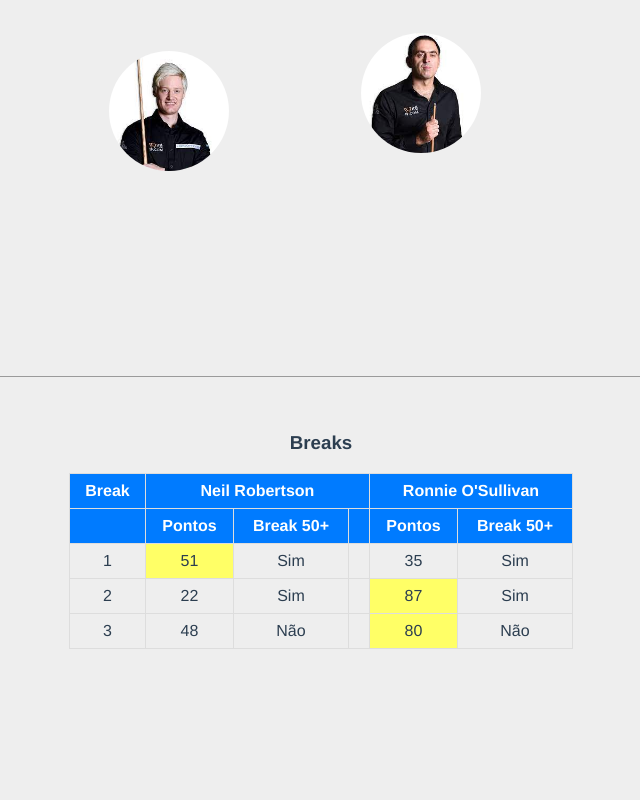
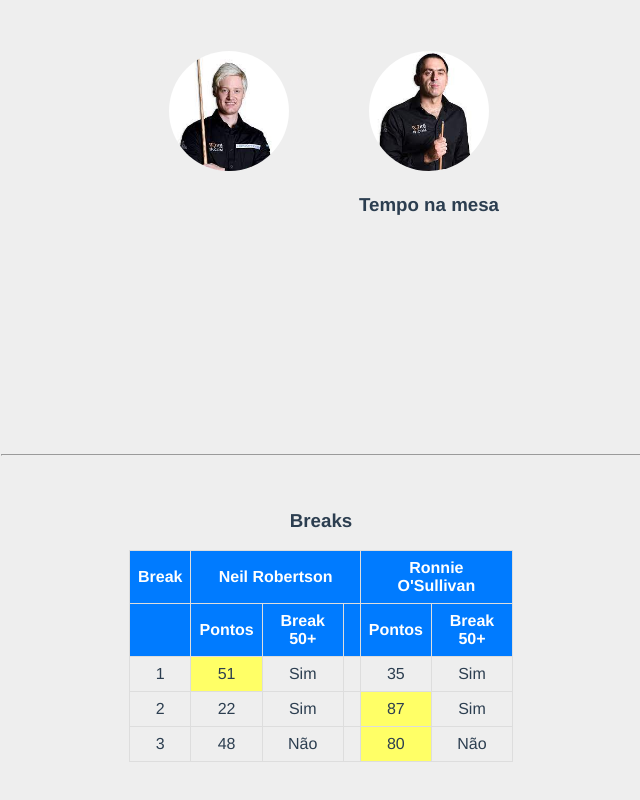
Before and after one commit to DiogoAlmeida11/snooker, a Vue app: page /game/1 in a window 1280 px wide. Shown: the part 827-1627 px from the top of the page, without its empty margins (319-959 px from the left). Built offline with nearby package versions, Linux system fonts and the light colour scheme.

Commit message:
tempo na mesa

```diff
--- a/src/views/GameDetails.vue
+++ b/src/views/GameDetails.vue
@@ -32,6 +32,7 @@
           </p>
           <canvas ref="player2Chart" width="200" height="200"></canvas>
           <img :src="getPlayerPhoto(game.jogador2)" alt="Player 2 Photo" />
+          <h3>Tempo na mesa</h3>
           <canvas ref="player1ChartPie" width="200" height="200"></canvas>
         </div>
       </div>
```
